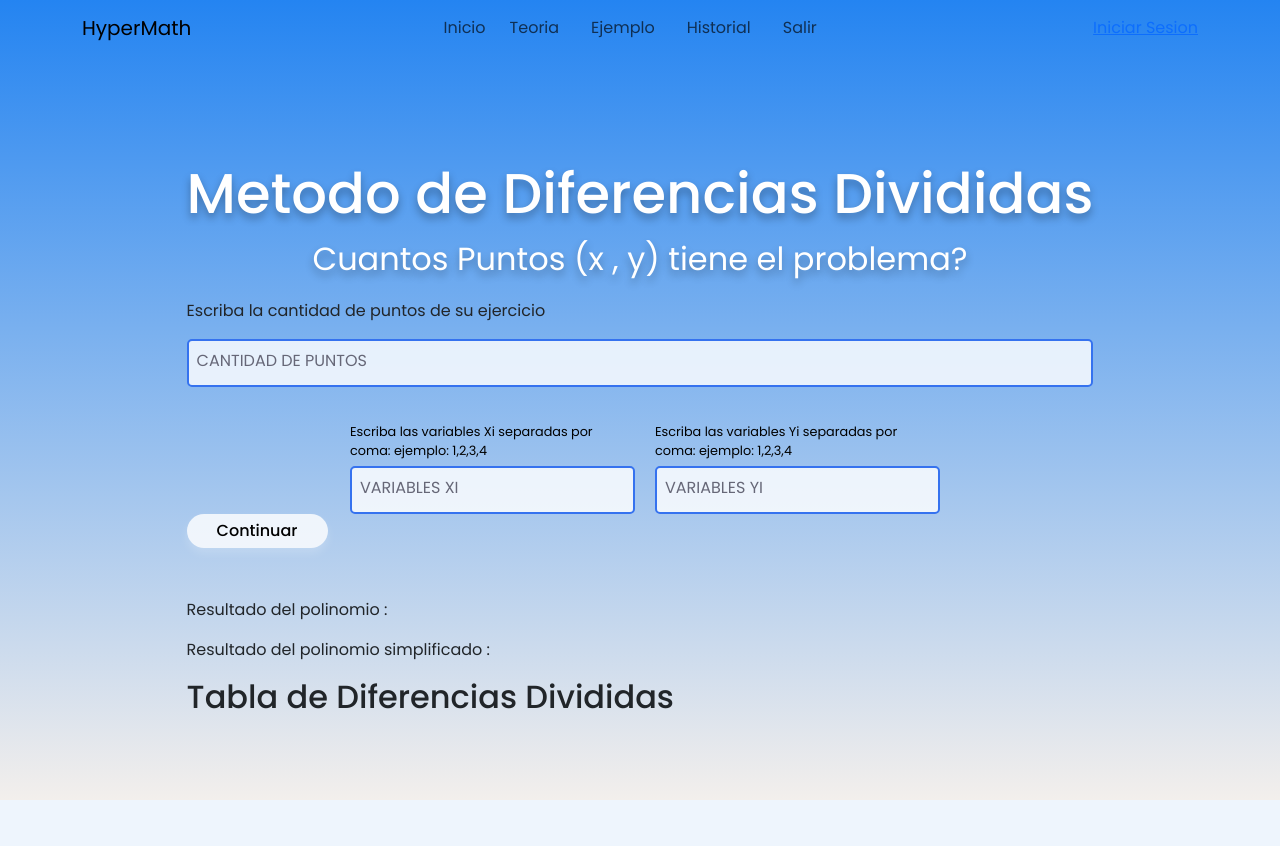
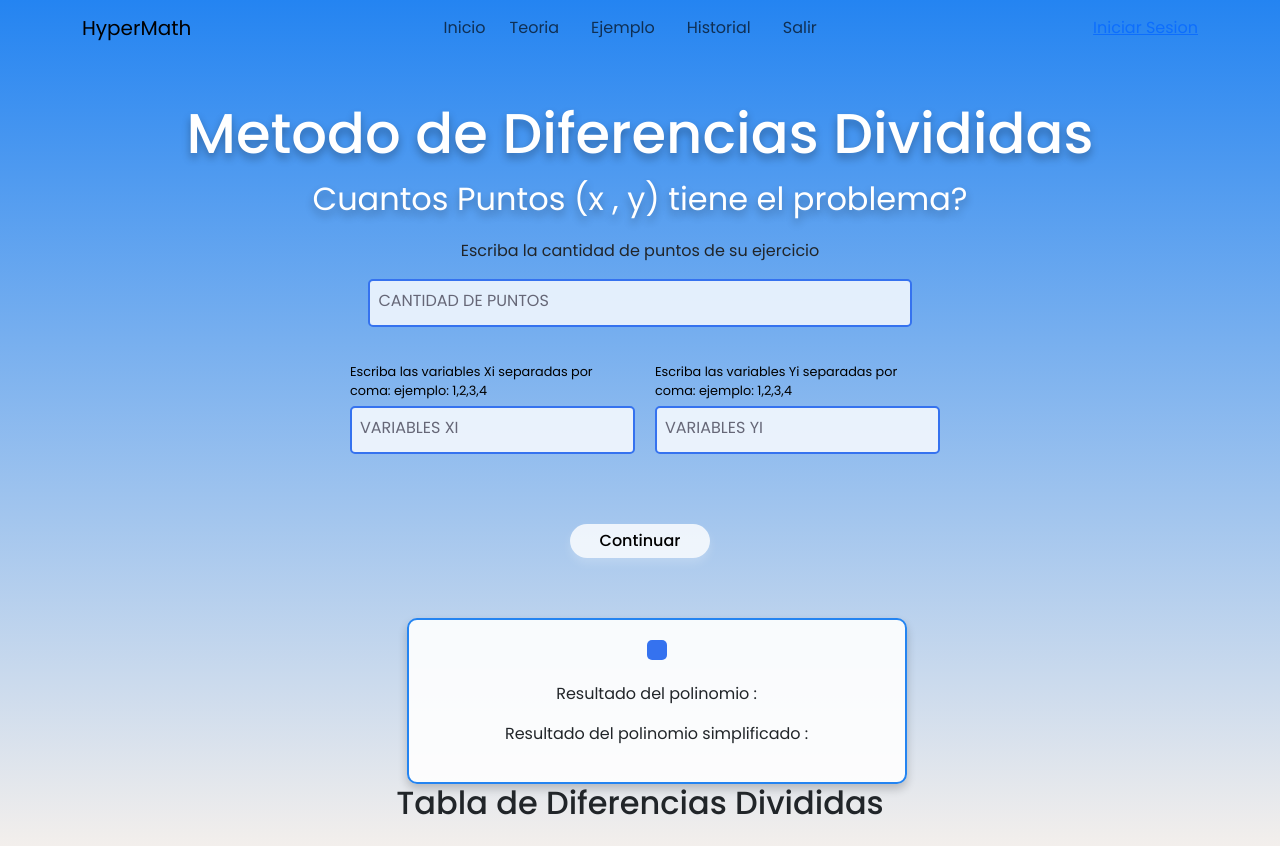
Before and after one commit to Angelito50/Proyecto_Analisis_Num, a Django app: page /divid/ in a window 1280 px wide. Before the commit the page ends 800 px from the top, so only its background shows below. Run offline with Django 5.2, Linux system fonts and the light colour scheme; some libraries are stand-ins or nearby versions.

Commit message:
Cambios en la pagina diferencias

```diff
--- a/calculadora/calculadora_app/static/css/diferencias.css
+++ b/calculadora/calculadora_app/static/css/diferencias.css
@@ -7,18 +7,15 @@
     box-sizing: border-box;
     font-family: 'Poppins', sans-serif;
 }
-
+html, body {
+    overflow-x: hidden; /* Oculta cualquier desbordamiento horizontal */
+}
 
 
 /*INPUT CSS*/
-.inputBox{
-    position: relative;
-    flex: 1;
-    min-width: 0;
-    text-align: left;
 
-}
-.inputBox input{
+/* General Input Styles */
+input {
     width: 100%;
     padding: 10px;
     border: 2px solid #3572EF;
@@ -27,10 +24,46 @@
     outline: none;
     color: #000;
     font-size: 1em;
-    transition: 0.5s ;
+    transition: 0.5s;
 }
 
-.inputBox span{
+/* Centered InputBoxP */
+.inputBoxP {
+    position: relative;
+    text-align: center;
+    margin-bottom: 20px;
+}
+
+.inputBoxP input {
+    width: 60%;
+    margin: 0 auto;
+}
+
+.inputBoxP span {
+    position: absolute;
+    left: calc(20% + 10px);
+    transform: translateX(-5%);
+    padding: 10px 10px;
+    pointer-events: none;
+    font-size: 1em;
+    color: #666777;
+    text-transform: uppercase;
+    transition: 0.5s;
+
+}
+
+
+/* Regular InputBox */
+.inputBox {
+    position: relative;
+    flex: 1;
+    min-width: 0;
+    text-align: left;
+    margin-bottom: 20px;
+}
+
+
+.inputBox  span{
     position: absolute;
     left: 0;
     padding: 10px;
@@ -41,7 +74,7 @@
     transition: 0.5s;
 }
 
-.Definicion-variables .inputPuntos {
+.inputPuntos {
     display: flex;
     justify-content: center;
     align-items: flex-start;
@@ -58,6 +91,7 @@
     text-align: left;
 }
 
+
 .inputPuntos p {
     color: #000;
     font-size: 0.8em;
@@ -66,7 +100,8 @@
 }
 
 
-
+.inputBoxP input:valid ~ span,
+.inputBoxP input:focus ~ span,
 .inputBox input:valid ~ span,
 .inputBox input:focus ~ span{
     color: #fff;
@@ -79,13 +114,18 @@
     letter-spacing: 0.2em;
     border-radius: 3px;
 }
-.inputBox:nth-child(2) input:valid ~ span,
-.inputBox:nth-child(2) input:focus ~ span{
+
+.inputBoxP:nth-child(3) input:valid ~ span,
+.inputBoxP:nth-child(3) input:focus ~ span,
+.inputBox:nth-child(3) input:valid ~ span,
+.inputBox:nth-child(3) input:focus ~ span{
 background: #3572EF;
 color: #000;
 border-radius: 2px;
 }
 
+.inputBoxP input:valid,
+.inputBoxP input:focus,
 .inputBox input:valid,
 .inputBox input:focus{
 border: 2px solid #2484f1;
@@ -133,6 +173,7 @@ border: 2px solid #2484f1;
     cursor: pointer;
     transition: .2s;
     margin-bottom: 50px;
+    margin-top: 30px;
 }
 
 .Definicion-variables button:hover{
@@ -146,25 +187,27 @@ border: 2px solid #2484f1;
 .espacio{
     margin-bottom: 20px;
 }
+
 /* Estilos para el div de respuesta */
-.respuesta {
+ .respuestas {
     background-color: rgba(255, 255, 255, 0.9);
     border: 2px solid #2484f1;
     border-radius: 10px;
     width: 60%;
     max-width: 500px;
-    margin: 20px auto;
+    margin-top: 10px;
     padding: 20px;
     box-shadow: 0 5px 10px rgba(0, 0, 0, 0.2);
     text-align: center;
-
+    margin-left:220px ;
 }
 
 /* Estilos para el span dentro del div de respuesta */
-.respuesta span {
+.respuestaSpan{
     background-color: #3572EF;
     color: #fff;
     padding: 10px;
     border-radius: 5px;
     display: inline-block;
+    margin-bottom: 15px;
 }
--- a/calculadora/calculadora_app/static/js/diferencias.js
+++ b/calculadora/calculadora_app/static/js/diferencias.js
@@ -99,10 +99,16 @@ document.getElementById('continuarBtn').addEventListener('click', function() {
     });
 });
 
+
+
+
 document.addEventListener('DOMContentLoaded', () => {
   const continuarBtn = document.getElementById('continuarBtn');
+  const spanRespuesta = document.getElementById('spanRespuesta');
 
-  continuarBtn.addEventListener('click', () => {
+  continuarBtn.addEventListener('click', (event) => {
+      event.preventDefault(); // Evitar que el formulario se envíe
+
       // Obtener los valores de los inputs
       const cantidadPuntos = document.getElementById('cantidadPuntos').value;
       const variablesXi = document.getElementById('variablesXi').value;
@@ -118,20 +124,7 @@ document.addEventListener('DOMContentLoaded', () => {
           return;
       }
 
-      // Crear el nuevo div con el span
-      const respuestaDiv = document.createElement('div');
-      const respuestaSpan = document.createElement('span');
-
-      respuestaSpan.innerText = `La respuesta a tu ejercicio con el método de diferencias divididas con ${cantidadPuntos} puntos y los valores Xi: ${variablesXi} y Yi: ${variablesYi}`;
-      respuestaDiv.appendChild(respuestaSpan);
-
-      // Establecer una clase al div para poder darle estilo
-      respuestaDiv.className = 'respuesta';
-
-      // Seleccionar el contenedor de section
-      const contenedor = document.getElementById('Definicion-variables');
-
-      // Añadir el nuevo div al contenedor específico después del botón
-      contenedor.appendChild(respuestaDiv);
+      // Actualizar el contenido del span
+      spanRespuesta.innerText = `La respuesta a tu ejercicio con el método de diferencias divididas con ${cantidadPuntos} puntos y los valores Xi: ${variablesXi} y Yi: ${variablesYi}`;
   });
 });
--- a/calculadora/calculadora_app/templates/index.html
+++ b/calculadora/calculadora_app/templates/index.html
@@ -55,12 +55,13 @@
             <h1 class="Tittle-metodo">Metodo de Diferencias Divididas</h1>
             <p class="Pregunta-Puntos">Cuantos Puntos (x , y) tiene el problema?</p>
 
-        <div class="inputBox">
+            <div class="inputBoxP">
               <p>Escriba la cantidad de puntos de su ejercicio</p>
-          <input type="text" id="cantidadPuntos" required="required" pattern="\d*">
+              <input  type="text" id="cantidadPuntos" required="required" pattern="\d*">
               <span>Cantidad de Puntos</span>
+            </div>
 
-            <div class="inputPuntos">
+                <div class="inputPuntos espacio">
                     <div class="inputBox">
                         <p>Escriba las variables Xi separadas por coma: ejemplo: 1,2,3,4</p>
                         <input type="text" name="xi_valores" id="variablesXi" required="required" pattern="\d*(,\d*)*">
@@ -76,8 +77,12 @@
 
         <button name="ingresar_valores" id="continuarBtn" >Continuar</button>
 
+
+        <div class="respuestas">
+          <span id="spanRespuesta" class="respuestaSpan"></span>
           <p> Resultado del polinomio : {{polinomio}} </p>
          <p> Resultado del polinomio simplificado : {{simplificado}} </p>
+        </div>
 
         <!--Esta seria la parte donde se tendria que mostrar la tabla-->
         <h2>Tabla de Diferencias Divididas</h2>
```
Lines whose indentation alone changed are shown as unchanged.
